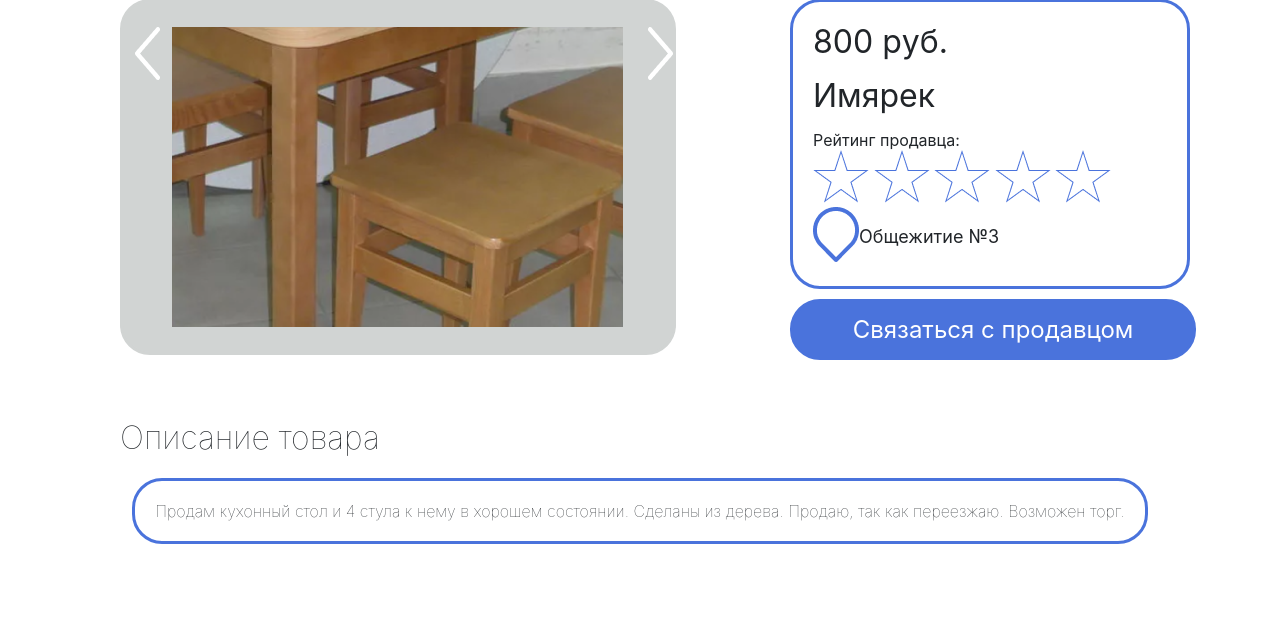
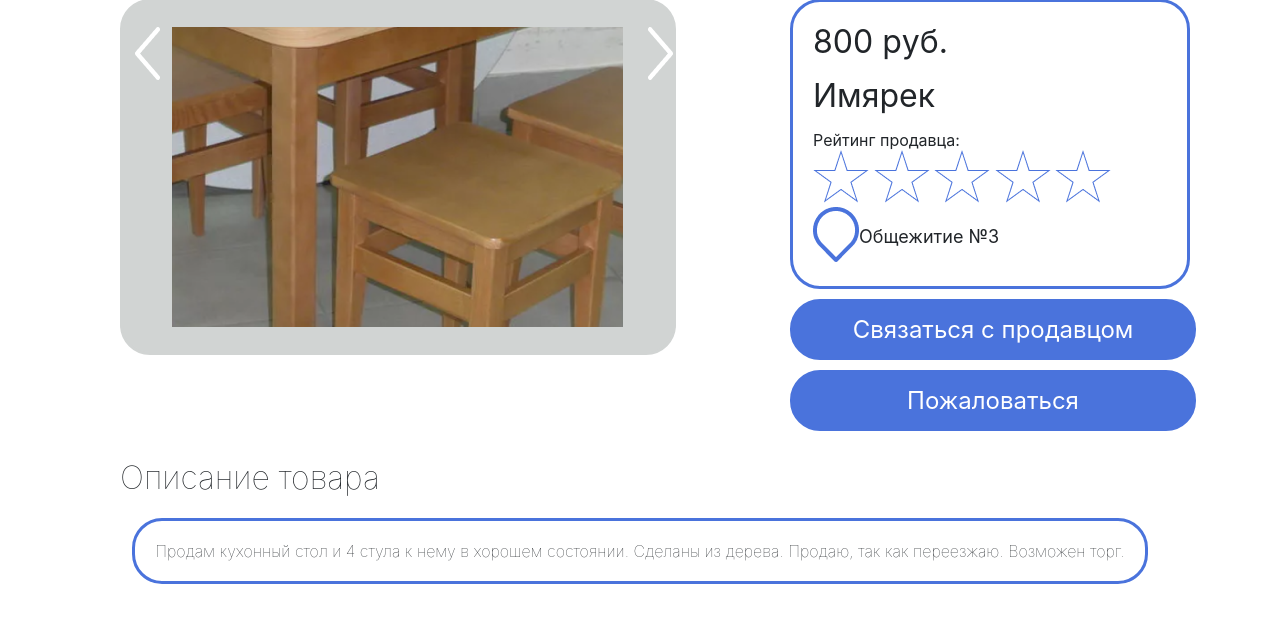
Before and after one commit to NaraCrein/Tech_Prog_Django_edition, a Django app: page /detail/ in a window 1280 px wide. Shown: the part 181-800 px from the top of the page. Run offline with Django 4.2, Linux system fonts and the light colour scheme.

Commit message:
Add report button

```diff
--- a/Avito/templates/Detail/detail.html
+++ b/Avito/templates/Detail/detail.html
@@ -1,4 +1,3 @@
-{% load static %}
 <!DOCTYPE html>
 <html lang="en">
 <head>
@@ -7,39 +6,42 @@
     <link rel="preconnect" href="https://fonts.googleapis.com">
     <link rel="preconnect" href="https://fonts.gstatic.com" crossorigin>
     <link href="https://fonts.googleapis.com/css2?family=Roboto:wght@300;400;700&display=swap" rel="stylesheet">
-    <link href="{% static 'Avito/css/detail.css' %}" rel="stylesheet">
-    <script type="text/javascript" src="{% static 'Avito/js/detail.js' %}"></script>
+    <link href="styles/detail.css" rel="stylesheet">
+    <script type="text/javascript" src="detail.js"></script>
 </head>
 <body>
 <header class="header">
-    <img id="img" src="{% static 'Avito/imgs/Ellipse_1.png' %}" alt="profile image" onclick="goToSign()">
+    <img id="img" src="/images/Ellipse_1.png" alt="profile image" onclick="goToSign()">
     <span id="profile" onclick="goToSign()">Профиль</span>
     <span class="search">
         <span id="sr_txt">Поиск</span>
-        <img id="search_img" src="{% static 'Avito/imgs/Vector.png' %}" alt="search image">
+        <img id="search_img" src="../images/Vector.png" alt="search image">
     </span>
 </header>
 <div id="main_center">
 <H1 class="title">Кухонный стол и стулья</H1>
 <div>
-    <span id="imgGallery"><img id="prev_btn" src="{% static 'Avito/imgs/prev.png' %}" onclick="goBack()"><img id="image_in_gallery" src="{% static 'Avito/imgs/chairs.png' %}"><img id="next_btn" src="{% static 'Avito/imgs/next.png' %}" onclick="goNext()"> </span>
+    <span id="imgGallery"><img id="prev_btn" src="../images/prev.png" onclick="goBack()"><img id="image_in_gallery" src="../images/chairs.png"><img id="next_btn" src="../images/next.png" onclick="goNext()"> </span>
     <span id="contacts">
         <div id="contacts_dsc">
             <div class="txt_cont">800 pуб.</div>
             <div class="txt_cont">Имярек</div>
             <div>Рейтинг продавца:</div>
-            <img id="1" class="star" src="{% static 'Avito/imgs/Star.png' %}" onclick="lightStar(1)">
-            <img id="2" class="star" src="{% static 'Avito/imgs/Star.png' %}" onclick="lightStar(2)">
-            <img id="3" class="star" src="{% static 'Avito/imgs/Star.png' %}" onclick="lightStar(3)">
-            <img id="4" class="star" src="{% static 'Avito/imgs/Star.png' %}" onclick="lightStar(4)">
-            <img id="5" class="star" src="{% static 'Avito/imgs/Star.png' %}" onclick="lightStar(5)">
+            <img id="1" class="star" src="../images/Star.png" onclick="lightStar(1)">
+            <img id="2" class="star" src="../images/Star.png" onclick="lightStar(2)">
+            <img id="3" class="star" src="../images/Star.png" onclick="lightStar(3)">
+            <img id="4"  class="star" src="../images/Star.png" onclick="lightStar(4)">
+            <img id="5" class="star" src="../images/Star.png" onclick="lightStar(5)">
             <div id="dv">
-                <img src="{% static 'Avito/imgs/map.png' %}" display="table-cell">
+                <img src="../images/map.png" display="table-cell">
                 <span id="map_txt">Общежитие №3</span>
             </div>
         </div>
         <div id="show" onclick="showContacts()">
             <span id="show_txt" onclick="showContacts()">Связаться с продавцом</span>
+        </div>
+        <div id="report" onclick="report()">
+            <span id="report_txt" onclick="report()">Пожаловаться</span>
         </div>
     </span>
 </div>
--- a/Avito/templates/Detail/detail.js
+++ b/Avito/templates/Detail/detail.js
@@ -6,6 +6,9 @@ function goToSign(flag) {
 }
 function showContacts(){
     document.getElementById("show_txt").innerHTML="+79200000000";
+}
+function report(){
+    document.getElementById("report_txt").innerHTML="Ваша жалоба принята на рассмотрение";
 }
 function lightStar(id_star){
     if (id_star>=1){
--- a/Avito/templates/Detail/styles/detail.css
+++ b/Avito/templates/Detail/styles/detail.css
@@ -109,10 +109,25 @@ html, body{
     text-align: center;
     font-size: x-large;
 }
+#report{
+    margin-top:10px;
+    display: table;
+    width: inherit;
+    height:55px;
+    background: #4A73DC;
+    border: 3px solid #4A73DC;
+    border-radius: 30px;
+}
+#report_txt{
+    display: table-cell;
+    vertical-align: middle;
+    text-align: center;
+    font-size: x-large;
+}
 #title_dsc{
     color:#212529;
     margin-left: 30px;
-    margin-top:55vh;
+    margin-top:60vh;
     font-weight: lighter;
 }
 #description{
```
